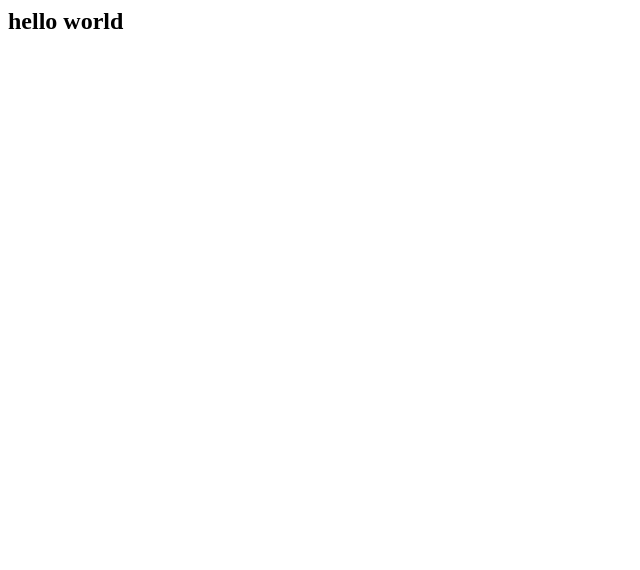
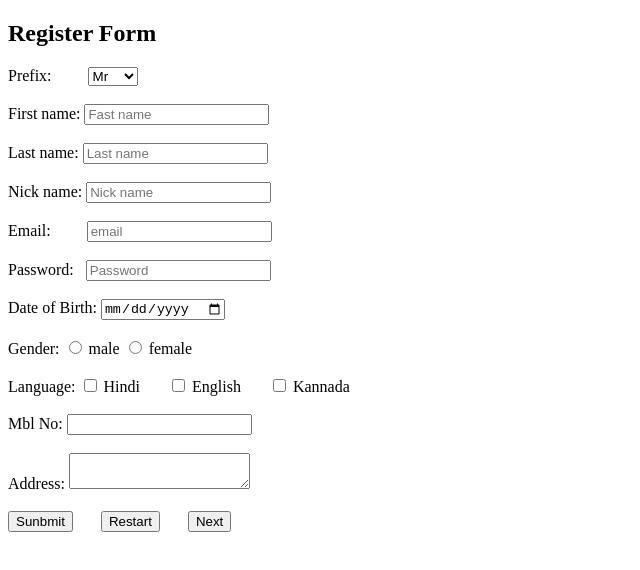
Before and after one commit to shraddha4577/first-demo, a plain HTML site: page index.html in a window 1280 px wide. Shown: the whole page, without its empty margins (0-640 px from the left). Drawn offline with Linux system fonts and the light colour scheme.

Commit message:
first-demo

```diff
--- a/index.html
+++ b/index.html
@@ -1 +1,109 @@
-<h2>hello world</h2>
+<!DOCTYPE html>
+<html lang="en">
+<head>
+    <meta charset="UTF-8">
+    <meta name="viewport" content="width=device-width, initial-scale=1.0">
+    <title>Document</title>
+    <link rel="stlesheet" href="style.css"/>
+    <style>
+       /* #chil{
+        background-color: rgb(5, 45, 18);
+       }
+       #child{
+        background-color: rgb(100, 6, 6);
+       }
+       #chilk{
+        background-color: rgb(40, 40, 178);
+       } */
+    </style>
+</head>
+<body>
+    <h2>Register Form</h2>
+    <form>
+        <label>Prefix:</label>
+        &nbsp; &nbsp; &nbsp; &nbsp;
+
+        <select>
+        <option>Mr</option>
+        <option>Mrs</option>
+        <option>Miss</option>
+        </select>
+        <br/> <br/>
+        <label for="fname">First name:</label>
+        <input type="text" placeholder="Fast name" id="fname" />
+
+        <br/> <br/>
+
+        <label for="lname">Last name:</label>
+        <input type="text" placeholder="Last name" id="lname" />
+
+        <br/>  <br/>
+
+        <label for="Nname">Nick name:</label>
+        <input type="text" placeholder="Nick name" id="Nname"/>
+
+        <br/> <br/>
+
+        <label for="email">Email:</label>
+        &nbsp; &nbsp; &nbsp; &nbsp;
+        <input type="email" placeholder="email" id="email"/>
+
+        <br/> <br/>
+
+    <label for="password">Password:</label>
+    &nbsp;
+    <input type="password" placeholder="Password" id="password"/>
+
+    <br/> <br/>
+
+    <label for="date">Date of Birth:</label>
+    <input type="date" id="date"/>
+
+    <br/> <br/>
+
+    <label for="gender">Gender:</label>
+    <input type="radio" name="gender"/>
+    <label for="fname">male</label>
+
+    <input type="radio" name="gender"/>
+    <label for="fname">female</label>
+
+    <br/> <br/>
+
+    <label>Language:</label>
+    <input type="checkbox"/>
+    <label for="fname">Hindi</label>
+     &nbsp; &nbsp; &nbsp;
+
+     <input type="checkbox"/>
+     <label for="fname">English</label>
+     &nbsp; &nbsp; &nbsp;
+
+
+     <input type="checkbox"/>
+     <label for="fname">Kannada</label>
+
+     <br/> <br/>
+
+     <label for="fname">Mbl No:</label>
+     <input type="tel"/>
+
+     <br/> <br/>
+
+     <label for="fname">Address:</label>
+          <textarea></textarea>
+
+          <br/> <br/>
+
+          <button >Sunbmit</button>
+          &nbsp; &nbsp; &nbsp;
+
+          <button >Restart</button>
+          &nbsp; &nbsp; &nbsp;
+
+          <button >Next</button>
+
+
+    </form>
+</body>
+</html>
```
